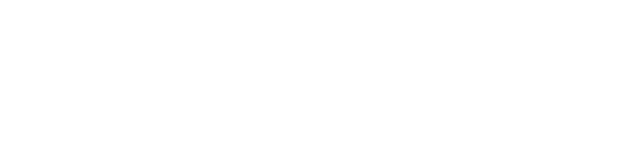
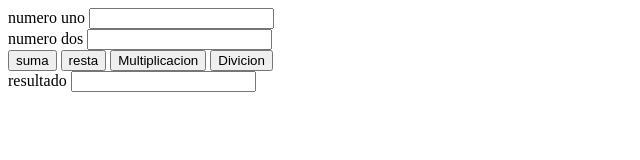
Before and after one commit to El-kuko/calculadora, a plain HTML site: page index.html in a window 1280 px wide. Shown: the whole page, without its empty margins (0-640 px from the left). Drawn offline with Linux system fonts and the light colour scheme.

Commit message:
calculadora imagen

```diff
--- a/index.html
+++ b/index.html
@@ -6,6 +6,25 @@
     <title>Calculadora</title>
 </head>
 <body>
+    <div>
+        <label for="">numero uno</label>
+        <input type="number" id="" name="">
+    </div>
+    <div>
+        <label for="">numero dos</label>
+        <input type="number" id="" name="">
+    </div>
+    <div>
+
+    <button>suma</button>
+    <button>resta</button>
+    <button>Multiplicacion</button>
+    <button>Divicion</button>
+    </div>
+<div>
+        <label for="">resultado</label>
+        <input type="number" id="" name="">
+    </div>
 
 </body>
 </html>
```
